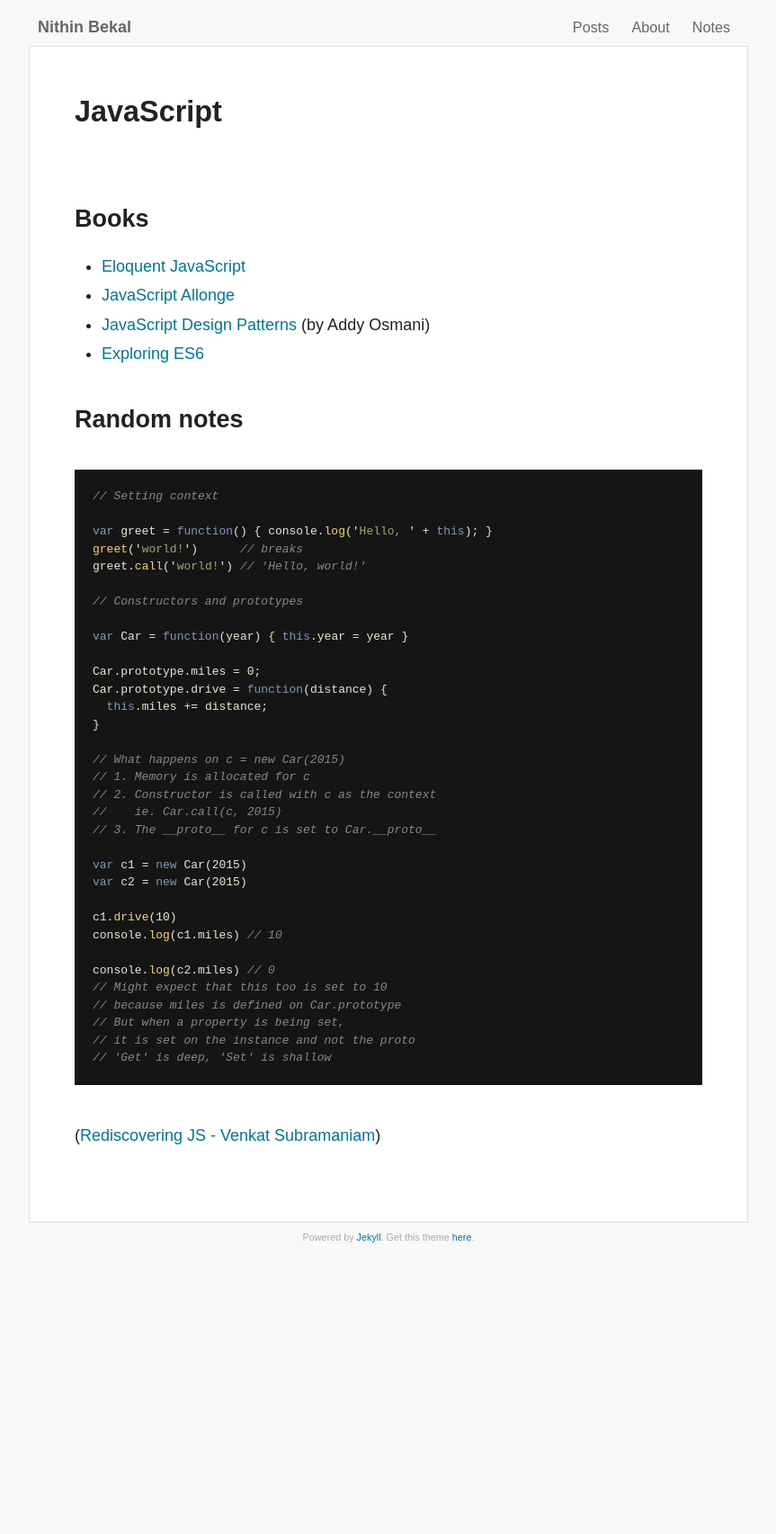
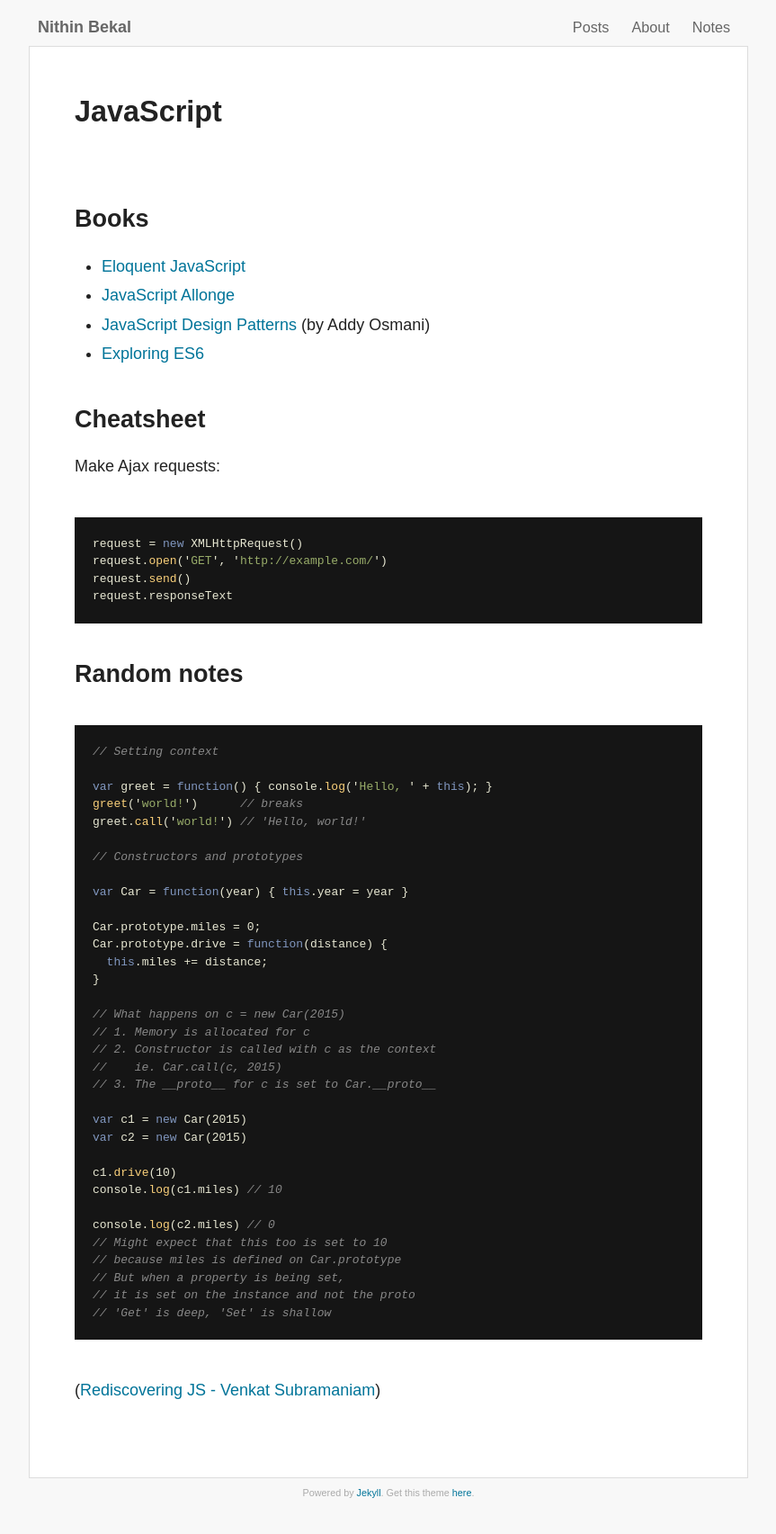
Before and after one commit to nithinbekal/nithinbekal.github.io, a Jekyll site: the page built from notes/js.md, in a window 1280 px wide. Shown: the whole page at 90% size, without its empty margins (208-1071 px from the left). Built offline with Jekyll 4.4.1, drawn with Linux system fonts in a browser that asks for light colours; before the commit the page ends 1421 px from its top, so only the background shows below that.

Commit message:
Add notes and bookmarks

````diff
--- a/notes/js.md
+++ b/notes/js.md
@@ -9,6 +9,17 @@ layout: page
 - [JavaScript Allonge](https://leanpub.com/javascript-allonge/read)
 - [JavaScript Design Patterns](http://addyosmani.com/resources/essentialjsdesignpatterns/book/) (by Addy Osmani)
 - [Exploring ES6](https://leanpub.com/exploring-es6/read)
+
+## Cheatsheet
+
+Make Ajax requests:
+
+```js
+request = new XMLHttpRequest()
+request.open('GET', 'http://example.com/')
+request.send()
+request.responseText
+```
 
 ## Random notes
 
````
Also changed, not shown: notes/docker.md (+1 -0 lines), notes/rails.md (+1 -0 lines), notes/ruby.md (+8 -0 lines), notes/tmux.md (+7 -0 lines).
